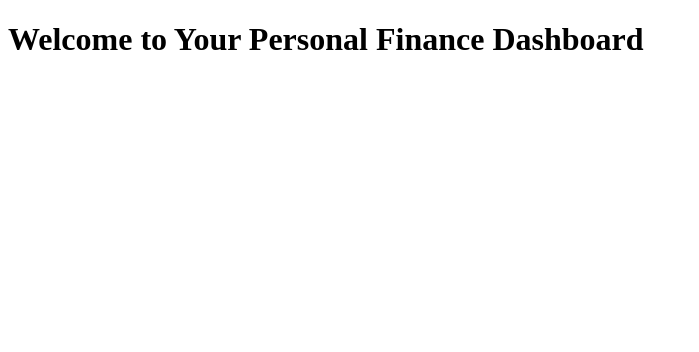
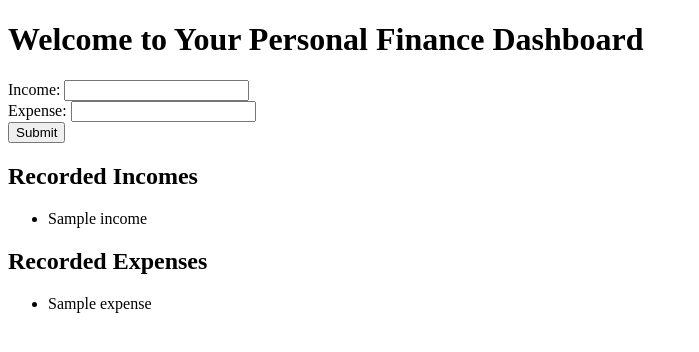
Before and after one commit to iliyailiev1/personal-finance-dashboard, a Flask app: template templates/index.html in a window 1280 px wide. Shown: the top 352 px of the page, without its empty margins (0-699 px from the left). Run offline with Flask 3, Linux system fonts and the light colour scheme; the template is opened without the code that fills it: most values are stand-ins (such as "Sample title", 1, 10 or a date in 2020).

Commit message:
Added income and expense input features

```diff
--- a/app.py
+++ b/app.py
@@ -1,10 +1,26 @@
-from flask import Flask, render_template
+from flask import Flask, render_template, request
 
 app = Flask(__name__)
+
+# Store income and expenses in lists (or you can use a database later)
+incomes = []
+expenses = []
 
 @app.route('/')
 def home():
     return render_template('index.html')
 
+@app.route('/submit', methods=['POST'])
+def submit():
+    income = request.form.get('income', type=float)
+    expense = request.form.get('expense', type=float)
+
+    if income is not None:
+        incomes.append(income)
+    if expense is not None:
+        expenses.append(expense)
+
+    return render_template('index.html', incomes=incomes, expenses=expenses)
+
 if __name__ == '__main__':
     app.run(debug=True)
--- a/templates/index.html
+++ b/templates/index.html
@@ -7,5 +7,28 @@
 </head>
 <body>
     <h1>Welcome to Your Personal Finance Dashboard</h1>
+    <form action="/submit" method="post">
+        <label for="income">Income:</label>
+        <input type="number" id="income" name="income" required>
+        <br>
+        <label for="expense">Expense:</label>
+        <input type="number" id="expense" name="expense" required>
+        <br>
+        <input type="submit" value="Submit">
+    </form>
+
+    <h2>Recorded Incomes</h2>
+    <ul>
+        {% for income in incomes %}
+            <li>{{ income }}</li>
+        {% endfor %}
+    </ul>
+
+    <h2>Recorded Expenses</h2>
+    <ul>
+        {% for expense in expenses %}
+            <li>{{ expense }}</li>
+        {% endfor %}
+    </ul>
 </body>
 </html>
```
